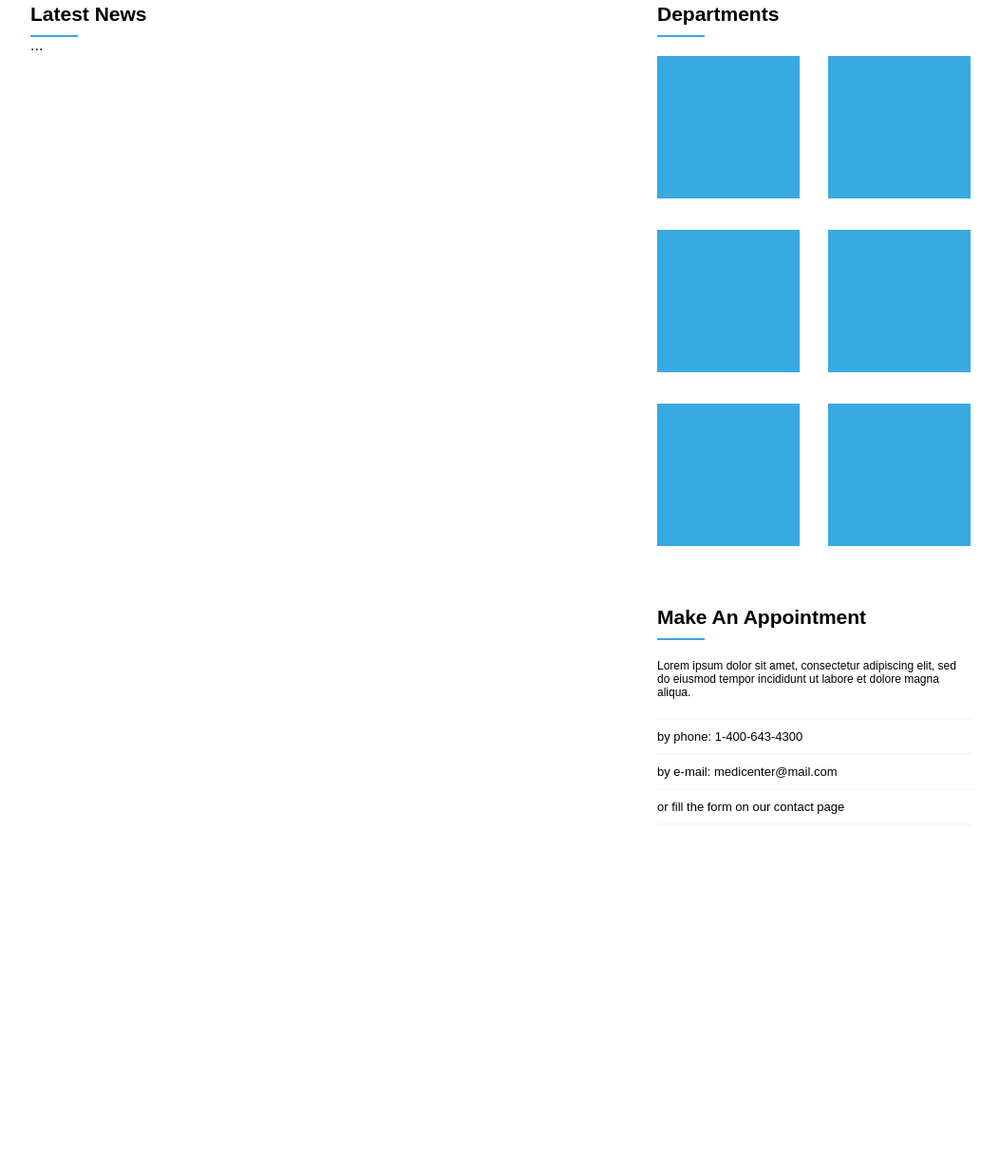
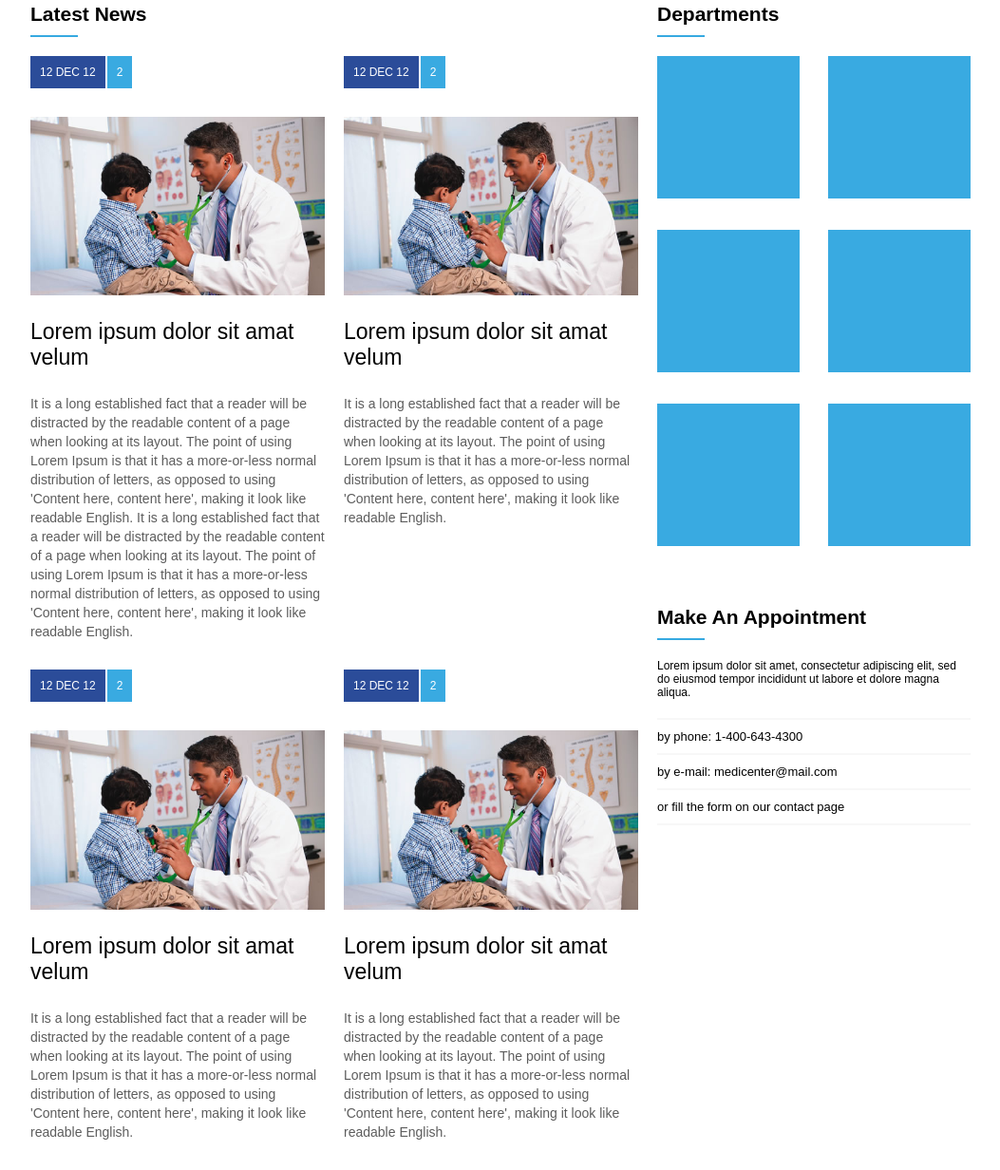
Before and after one commit to YujiSeto/Semantic-Flex-Site, a plain HTML site: page index.html in a window 1280 px wide. Shown: the part 817-2049 px from the top of the page at 95% size, without its empty margins (113-1166 px from the left). Before the commit the page ends 1706 px from the top, so only its background shows below. Drawn offline with Linux system fonts and the light colour scheme.

Commit message:
Add news section to the project

```diff
--- a/assets/css/template.css
+++ b/assets/css/template.css
@@ -177,3 +177,50 @@ nav a:hover{
     padding-bottom: 10px;
     border-bottom: 2px solid #bbb7b71e;
 }
+.flex {
+	display:flex;
+	flex-wrap:wrap;
+}
+article {
+	flex:1;
+	min-width:300px;
+	margin-right:20px;
+}
+article a {
+	text-decoration:none;
+}
+article .news_data {
+    display:flex;
+}
+article .news_posted_at{
+    background-color: #2b4c99;
+    color: #FFFFFF;
+    font-size: 12px;
+    padding: 10px;
+    margin-right: 2px;
+}
+article .news_comments {
+    background-color: #39aae1;
+    color: #FFFFFF;
+    font-size: 12px;
+    padding: 10px;
+}
+article .news_thumbnail{
+    margin-top: 30px;
+}
+article .news_thumbnail img{
+    width: 100%;
+    height: auto;
+}
+article .news_title{
+    margin-top: 25px;
+    margin-bottom: 25px;
+    color: #000000;
+    font-size: 23px;
+}
+article .news_resume {
+	color:#5c5c5c;
+	line-height:20px;
+	font-size:14px;
+	margin-bottom:30px;
+}
--- a/index.html
+++ b/index.html
@@ -72,9 +72,77 @@
                 <div class="widget_title">
                     <div class="widget_title_text">Latest News</div>
                     <div class="widget_title_bar"></div>
-                    <div class="widget_body">
-                        ...
                 </div>
+                <div class="widget_body flex">
+                    <article>
+                        <a href="">
+                            <div class="news_data">
+                                <div class="news_posted_at">12 DEC 12</div>
+                                <div class="news_comments">2</div>
+                            </div>
+                            <div class="news_thumbnail">
+                                <img src="assets/images/dr.jpg">
+                            </div>
+                            <div class="news_title">
+                                Lorem ipsum dolor sit amat velum
+                            </div>
+                            <div class="news_resume">
+                                It is a long established fact that a reader will be distracted by the readable content of a page when looking at its layout. The point of using Lorem Ipsum is that it has a more-or-less normal distribution of letters, as opposed to using 'Content here, content here', making it look like readable English.
+                                It is a long established fact that a reader will be distracted by the readable content of a page when looking at its layout. The point of using Lorem Ipsum is that it has a more-or-less normal distribution of letters, as opposed to using 'Content here, content here', making it look like readable English.
+                            </div>
+                        </a>
+                    </article>
+                                            <article>
+                        <a href="">
+                            <div class="news_data">
+                                <div class="news_posted_at">12 DEC 12</div>
+                                <div class="news_comments">2</div>
+                            </div>
+                            <div class="news_thumbnail">
+                                <img src="assets/images/dr.jpg">
+                            </div>
+                            <div class="news_title">
+                                Lorem ipsum dolor sit amat velum
+                            </div>
+                            <div class="news_resume">
+                                It is a long established fact that a reader will be distracted by the readable content of a page when looking at its layout. The point of using Lorem Ipsum is that it has a more-or-less normal distribution of letters, as opposed to using 'Content here, content here', making it look like readable English.
+                            </div>
+                        </a>
+                    </article>
+                                            <article>
+                        <a href="">
+                            <div class="news_data">
+                                <div class="news_posted_at">12 DEC 12</div>
+                                <div class="news_comments">2</div>
+                            </div>
+                            <div class="news_thumbnail">
+                                <img src="assets/images/dr.jpg">
+                            </div>
+                            <div class="news_title">
+                                Lorem ipsum dolor sit amat velum
+                            </div>
+                            <div class="news_resume">
+                                It is a long established fact that a reader will be distracted by the readable content of a page when looking at its layout. The point of using Lorem Ipsum is that it has a more-or-less normal distribution of letters, as opposed to using 'Content here, content here', making it look like readable English.
+                            </div>
+                        </a>
+                    </article>
+                                            <article>
+                        <a href="">
+                            <div class="news_data">
+                                <div class="news_posted_at">12 DEC 12</div>
+                                <div class="news_comments">2</div>
+                            </div>
+                            <div class="news_thumbnail">
+                                <img src="assets/images/dr.jpg">
+                            </div>
+                            <div class="news_title">
+                                Lorem ipsum dolor sit amat velum
+                            </div>
+                            <div class="news_resume">
+                                It is a long established fact that a reader will be distracted by the readable content of a page when looking at its layout. The point of using Lorem Ipsum is that it has a more-or-less normal distribution of letters, as opposed to using 'Content here, content here', making it look like readable English.
+                            </div>
+                        </a>
+                    </article>
                 </div>
             </div>
         </section>
@@ -83,6 +151,7 @@
                 <div class="widget_title">
                     <div class="widget_title_text">Departments</div>
                     <div class="widget_title_bar"></div>
+                </div>
                 <div class="widget_body">
                     <div class="departments_grid">
                         <div></div>
@@ -94,11 +163,11 @@
                     </div>
                 </div>
             </div>
-            </div>
             <div class="widget">
                 <div class="widget_title">
                     <div class="widget_title_text">Make An Appointment</div>
                     <div class="widget_title_bar"></div>
+                </div>
                 <div class="widget_body">
                     <div class="widget_appointment">Lorem ipsum dolor sit amet, consectetur adipiscing elit, sed do eiusmod tempor incididunt ut labore et dolore magna aliqua.</div>
                     <div class="widget_appointment_contact">by phone: 1-400-643-4300</div>
@@ -106,7 +175,6 @@
                     <div class="widget_appointment_contact">or fill the form on our contact page</div>
                 </div>
             </div>
-            </div>
         </aside>
     </div>
 </section>
```
Lines whose indentation alone changed are shown as unchanged.
